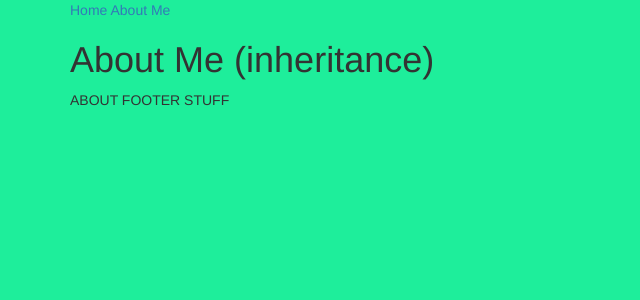
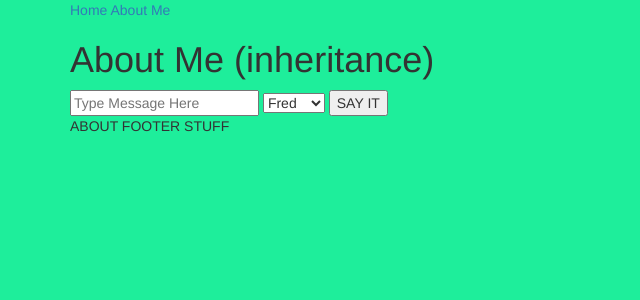
Before and after one commit to rallen0150/class_notes, a Django app: page /about/ in a window 1280 px wide. Shown: the top 300 px of the page, without its empty margins (0-640 px from the left). Run offline with Django 3.2, Linux system fonts and the light colour scheme; some libraries are stand-ins or nearby versions.

Commit message:
started day 2, chirper2

```diff
--- a/week5/chirper2/app/views.py
+++ b/week5/chirper2/app/views.py
@@ -15,4 +15,7 @@ def index_view(request):
     return render(request, "index.html", context)
 
 def about_view(request):
+    print("hello robbie" + "=" * 50)
+    print(request.GET)
+    print(request.POST)
     return render(request, "about.html")
--- a/week5/chirper2/templates/about.html
+++ b/week5/chirper2/templates/about.html
@@ -2,6 +2,15 @@
 
 {% block content %}
 <h1>About Me (inheritance)</h1>
+<form class="" action="" method="post">
+  {% csrf_token %}
+  <input type="text" name="message" value="" placeholder="Type Message Here">
+  <select class="" name="voice">
+      <option value="fred">Fred</option>
+      <option value="agnes">Agnes</option>
+  </select>
+  <input type="submit" value="SAY IT">
+</form>
 {% endblock %}
 
 {% block footer %}
```
Also changed, not shown: week5/chirper2/db.sqlite3, 1 other file.
